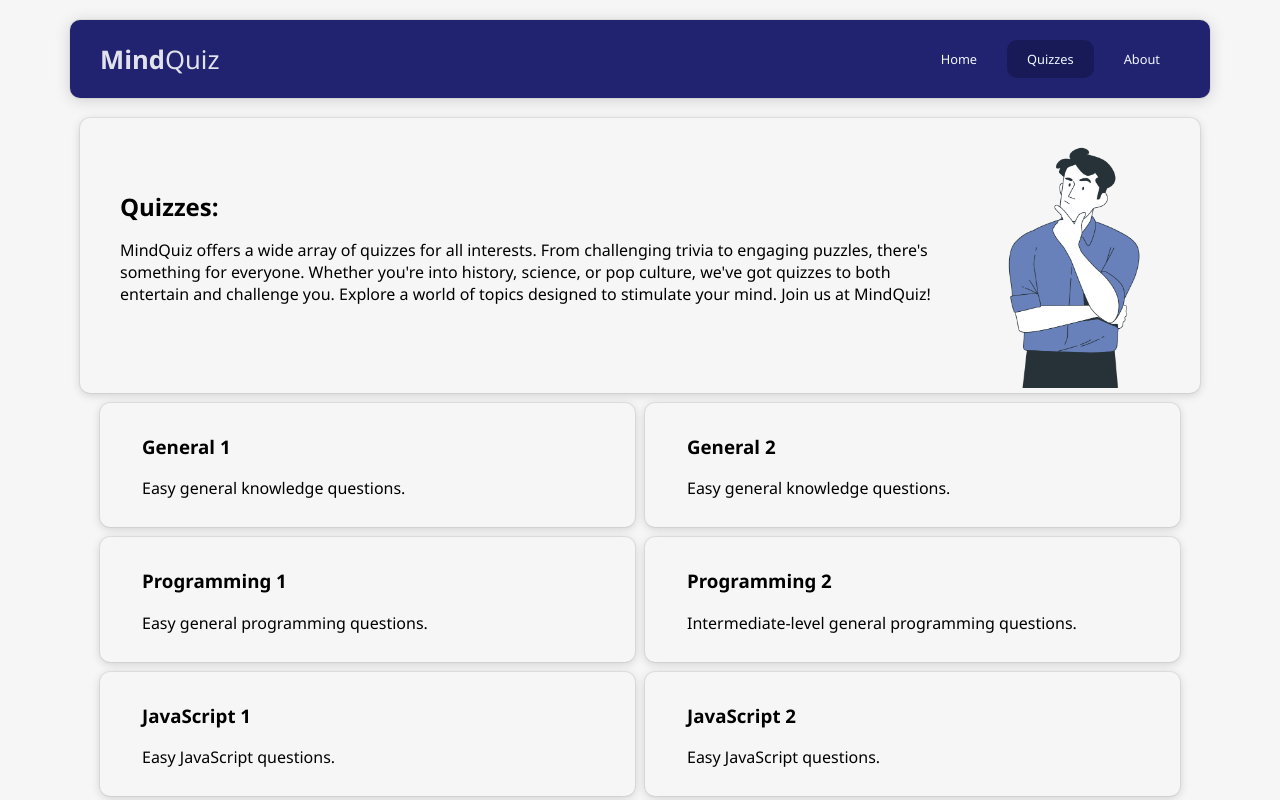
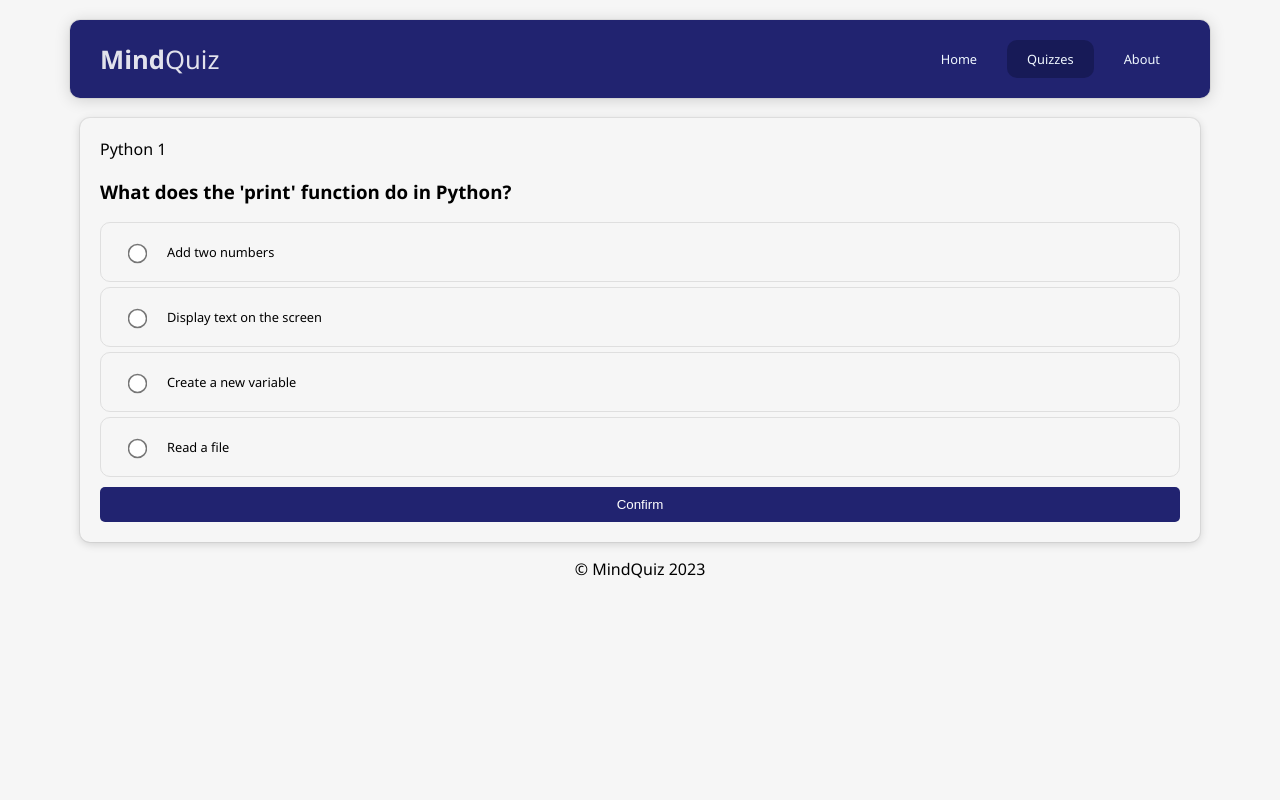
Before and after one commit to romhenri/mindquiz, a React (Vite) app: page /quiz/python1 in a window 1280 px wide. Shown: the top 800 px of the page. Built offline with nearby package versions, Linux system fonts and the light colour scheme.

Commit message:
add quiz: Python 1

```diff
--- a/src/App.jsx
+++ b/src/App.jsx
@@ -33,6 +33,9 @@ function App() {
               element={<Quiz title="JavaScript 2" data="javascript2"/>}/>
             <Route path='javascript3'
               element={<Quiz title="JavaScript 3" data="javascript3"/>}/>
+            <Route path='python1'
+              element={<Quiz title="Python 1" data="python1"/>}/>
+
 
             <Route path='*' element={<QuizPage/>}>
 
--- a/src/components/Question.jsx
+++ b/src/components/Question.jsx
@@ -8,6 +8,7 @@ import programming2 from './programming2.json';
 import javascript1 from './javascript1.json';
 import javascript2 from './javascript2.json';
 import javascript3 from './javascript3.json';
+import python1 from './python1.json';
 
 var score = 0
 var numberOfQuestions
@@ -49,6 +50,10 @@ class RadioForm extends Component {
       case 'javascript3':
         this.dataJSON = javascript3;
         console.log("Javascript 3");
+        break;
+      case 'python1':
+        this.dataJSON = python1;
+        console.log("Python 1");
         break;
       default:
         console.log("No Found Quiz");
--- /dev/null
+++ b/src/components/python1.json
@@ -0,0 +1,112 @@
+[
+  {
+    "id": 1,
+    "question": "What does the 'print' function do in Python?",
+    "options": [
+      {"id": "a", "text": "Add two numbers"},
+      {"id": "b", "text": "Display text on the screen"},
+      {"id": "c", "text": "Create a new variable"},
+      {"id": "d", "text": "Read a file"}
+    ],
+    "answer": "b"
+  },
+  {
+    "id": 2,
+    "question": "Which keyword is used to define a function in Python?",
+    "options": [
+      {"id": "a", "text": "func"},
+      {"id": "b", "text": "define"},
+      {"id": "c", "text": "function"},
+      {"id": "d", "text": "def"}
+    ],
+    "answer": "d"
+  },
+  {
+    "id": 3,
+    "question": "Which data type is used to store a decimal number in Python?",
+    "options": [
+      {"id": "a", "text": "int"},
+      {"id": "b", "text": "float"},
+      {"id": "c", "text": "string"},
+      {"id": "d", "text": "boolean"}
+    ],
+    "answer": "b"
+  },
+  {
+    "id": 4,
+    "question": "How do you comment a single line of code in Python?",
+    "options": [
+      {"id": "a", "text": "// This is a comment"},
+      {"id": "b", "text": "/* This is a comment */"},
+      {"id": "c", "text": "# This is a comment"},
+      {"id": "d", "text": "%% This is a comment"}
+    ],
+    "answer": "c"
+  },
+  {
+    "id": 5,
+    "question": "Which loop is used to iterate through a sequence in Python?",
+    "options": [
+      {"id": "a", "text": "if"},
+      {"id": "b", "text": "for"},
+      {"id": "c", "text": "while"},
+      {"id": "d", "text": "switch"}
+    ],
+    "answer": "b"
+  },
+  {
+    "id": 6,
+    "question": "What is the result of '2**3' in Python?",
+    "options": [
+      {"id": "a", "text": "6"},
+      {"id": "b", "text": "9"},
+      {"id": "c", "text": "8"},
+      {"id": "d", "text": "16"}
+    ],
+    "answer": "c"
+  },
+  {
+    "id": 7,
+    "question": "In Python, how do you check the number of elements in a list?",
+    "options": [
+      {"id": "a", "text": "count()"},
+      {"id": "b", "text": "elements()"},
+      {"id": "c", "text": "length()"},
+      {"id": "d", "text": "len()"}
+    ],
+    "answer": "d"
+  },
+  {
+    "id": 8,
+    "question": "How do you define an empty dictionary in Python?",
+    "options": [
+      {"id": "a", "text": "empty_dict()"},
+      {"id": "b", "text": "{}"},
+      {"id": "c", "text": "dict()"},
+      {"id": "d", "text": "null_dict()"}
+    ],
+    "answer": "b"
+  },
+  {
+    "id": 9,
+    "question": "Which operator is used for exponentiation in Python?",
+    "options": [
+      {"id": "a", "text": "+"},
+      {"id": "b", "text": "-"},
+      {"id": "c", "text": "*"},
+      {"id": "d", "text": "**"}
+    ],
+    "answer": "d"
+  },
+  {
+    "id": 10,
+    "question": "Which keyword is used to exit a loop prematurely in Python?",
+    "options": [
+      {"id": "a", "text": "stop"},
+      {"id": "b", "text": "break"},
+      {"id": "c", "text": "exit"},
+      {"id": "d", "text": "end"}
+    ],
+    "answer": "b"
+  }
+]
--- a/src/pages/QuizPage.jsx
+++ b/src/pages/QuizPage.jsx
@@ -12,6 +12,7 @@ const QuizPage = () => {
   const javascript1 = () => {navigate("/quiz/javascript1")}
   const javascript2 = () => {navigate("/quiz/javascript2")}
   const javascript3 = () => {navigate("/quiz/javascript3")}
+  const python1 = () => {navigate("/quiz/python1")}
 
   return (
     <main className='quizPage'>
@@ -62,6 +63,11 @@ const QuizPage = () => {
             <h3>JavaScript 3</h3>
             <p>Intermediate-level JavaScript questions.</p>
           </div>
+
+          <div className="quizCard" onClick={python1}>
+            <h3>Python 1</h3>
+            <p>Easy Python questions.</p>
+          </div>
         </div>
     </main>
   )
```
